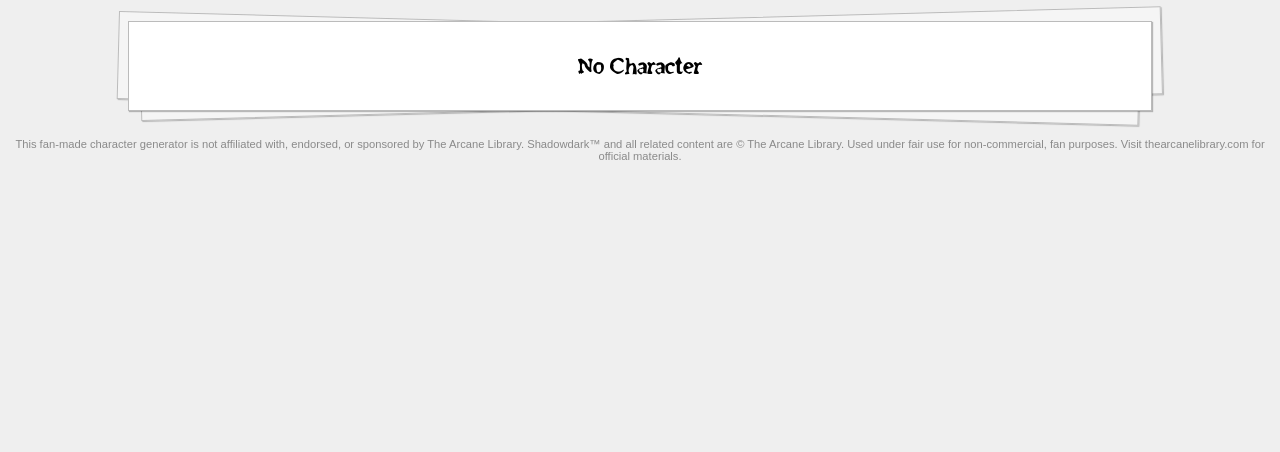
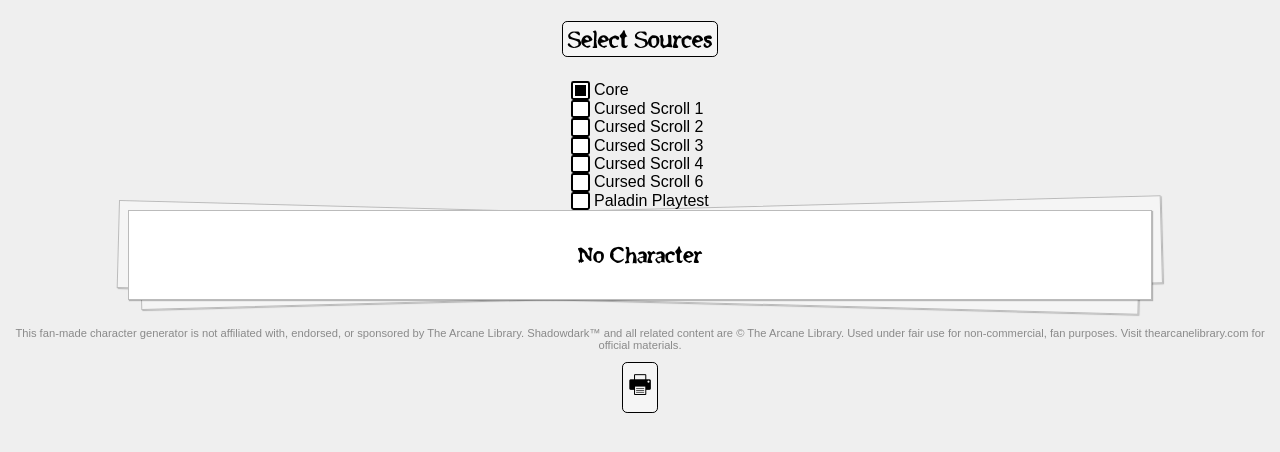
Before and after one commit to antidog001/shadowgang.github.io, a plain HTML site: page index.html in a window 1280 px wide. Shown: the part 154-606 px from the top of the page. Drawn offline with Linux system fonts and the light colour scheme; a script that the page names is missing.

Commit message:
Injectors, print button

```diff
--- a/index.html
+++ b/index.html
@@ -5,7 +5,9 @@
     <meta name="viewport" content="width=device-width, initial-scale=1.0">
     <title>Shadowgang Character Creator</title>
     <link rel="stylesheet" href="shadowgang.css">
-    <script src="characterCreator.js"></script>
+    <script type="module" src="characterCreator.js"></script>
+    <script type="module" src="info.js"></script>
+    <script src="https://unpkg.com/jspdf@latest/dist/jspdf.umd.min.js"></script>
 </head>
 <body>
     <header class="logo-container">
@@ -17,11 +19,43 @@
         </div>
     </header>
     <button id="genButton">Generate Random Character</button>
+    <button type="button" class="collapsible" id="injectors_collapsible">Select Sources</button>
+    <div class="injectors">
+        <div>
+            <input type="checkbox" id="injector1" name="injector1" value="Core" checked>
+            <label for="injector1">Core</label><br>
+        </div>
+        <div>
+            <input type="checkbox" id="injector2" name="injector2" value="Cursed Scroll 1">
+            <label for="injector2">Cursed Scroll 1</label><br>
+        </div>
+        <div>
+            <input type="checkbox" id="injector3" name="injector3" value="Cursed Scroll 2">
+            <label for="injector3">Cursed Scroll 2</label><br>
+        </div>
+        <div>
+            <input type="checkbox" id="injector4" name="injector4" value="Cursed Scroll 3">
+            <label for="injector4">Cursed Scroll 3</label><br>
+        </div>
+        <div>
+            <input type="checkbox" id="injector5" name="injector5" value="Cursed Scroll 4">
+            <label for="injector5">Cursed Scroll 4</label><br>
+        </div>
+        <div>
+            <input type="checkbox" id="injector6" name="injector6" value="Cursed Scroll 6">
+            <label for="injector6">Cursed Scroll 6</label><br>
+        </div>
+        <div>
+            <input type="checkbox" id="injector7" name="injector7" value="Paladin Playtest">
+            <label for="injector7">Paladin Playtest</label><br>
+        </div>
+    </div>
     <div class="card" id="contentArea">
         <div class="heading-small center">No Character</div>
     </div>
     <div class="footer">
         <p>This fan-made character generator is not affiliated with, endorsed, or sponsored by The Arcane Library. Shadowdark™ and all related content are © The Arcane Library. Used under fair use for non-commercial, fan purposes. Visit thearcanelibrary.com for official materials.</p>
     </div>
+    <button class="print-button" id="print_button">🖶</button>
 </body>
 </html>
```
